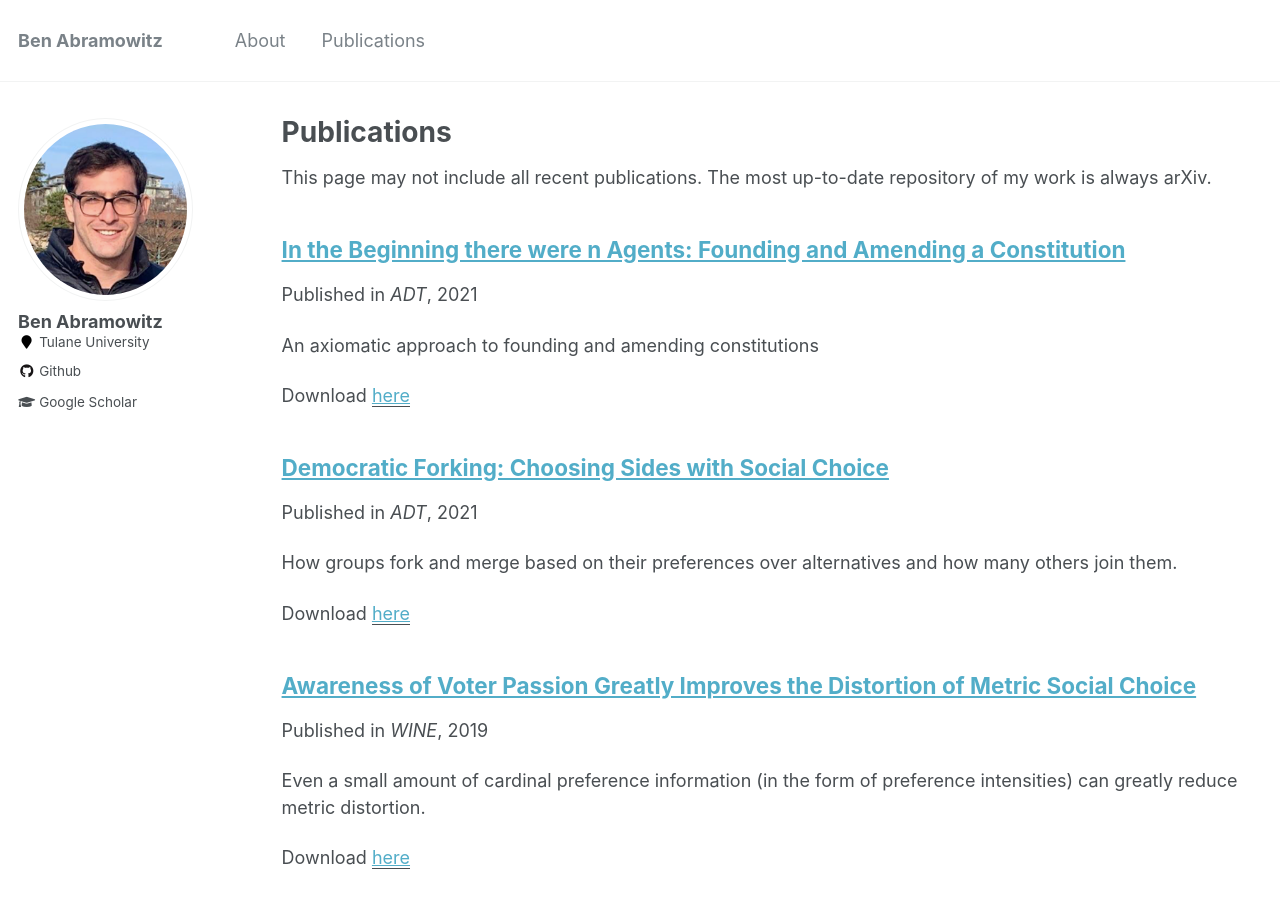
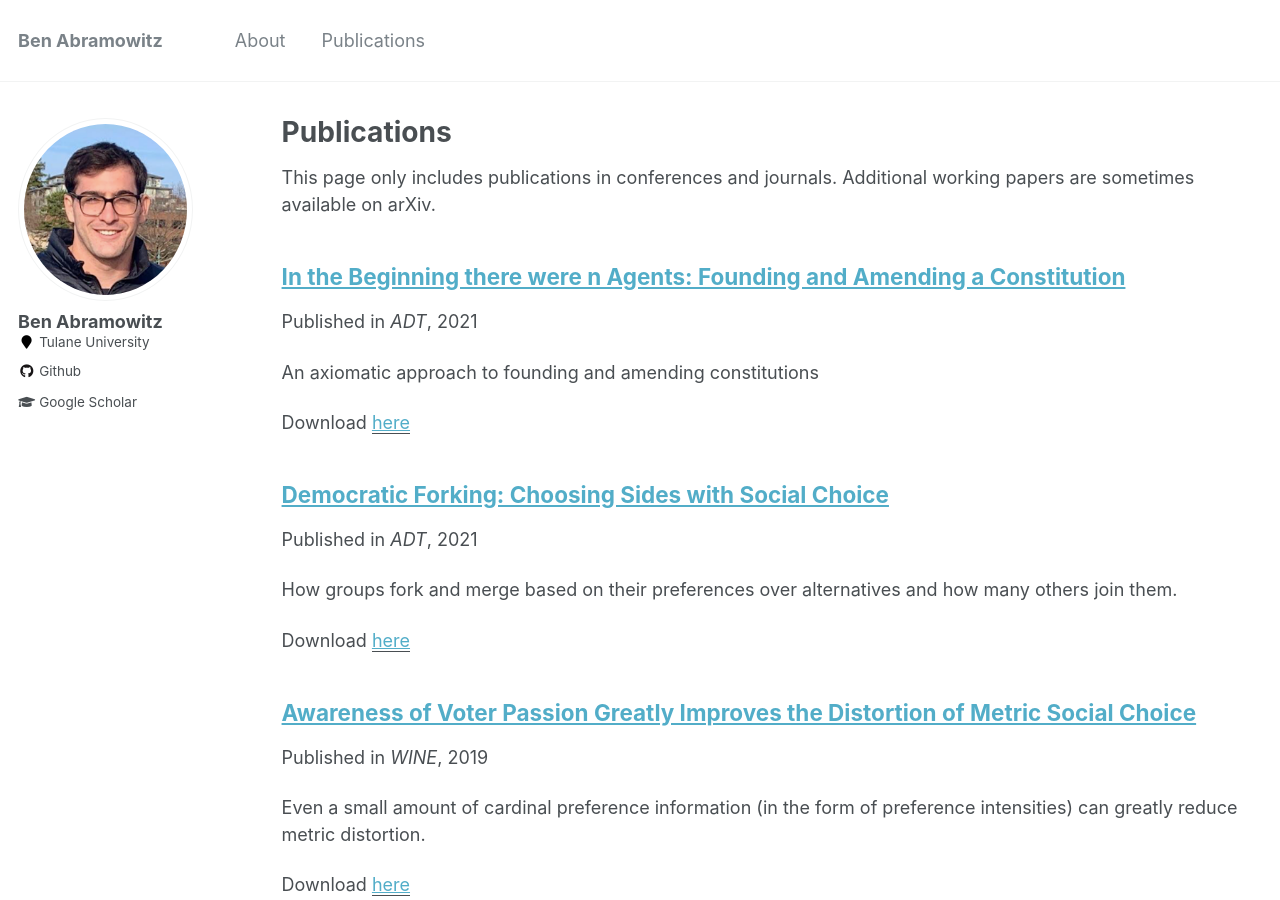
Before and after one commit to BenAbramowitz/BenAbramowitz.github.io, a Jekyll site: the page built from _pages/publications.md, in a window 1280 px wide and 900 px high. Built offline with Jekyll 4.4.1, drawn with Linux system fonts in a browser that asks for light colours.

Commit message:
Update publications.md

```diff
--- a/_pages/publications.md
+++ b/_pages/publications.md
@@ -9,7 +9,7 @@ author_profile: true
   You can also find my articles on <u><a href="{{author.googlescholar}}">my Google Scholar profile</a>.</u>
 {% endif %}
 
-This page may not include all recent publications. The most up-to-date repository of my work is always arXiv.
+This page only includes publications in conferences and journals. Additional working papers are sometimes available on arXiv.
 
 {% include base_path %}
 
```
